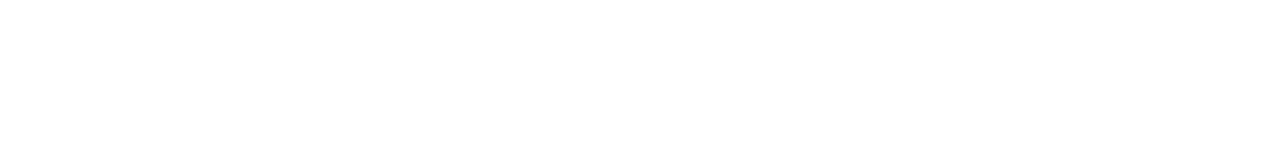
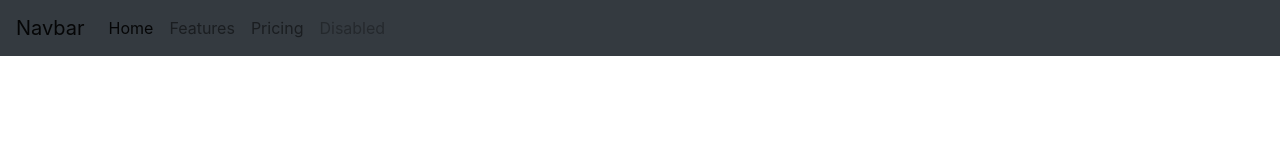
Before and after one commit to Tmuat/Visit-Kingston, a plain HTML site: page index.html in a window 1280 px wide. Drawn offline with nearby package versions, Linux system fonts and the light colour scheme.

Commit message:
Added bootstrap navbar - no custom styling done

```diff
--- a/index.html
+++ b/index.html
@@ -9,27 +9,65 @@
         href="https://stackpath.bootstrapcdn.com/bootstrap/4.5.2/css/bootstrap.min.css"
         integrity="sha384-JcKb8q3iqJ61gNV9KGb8thSsNjpSL0n8PARn9HuZOnIxN0hoP+VmmDGMN5t9UJ0Z"
         crossorigin="anonymous"
-    />
+    >
     <!-- CSS link to utilise fontawesome - link from https://www.bootstrapcdn.com/fontawesome/ -->
     <link
         rel="stylesheet"
         href="https://stackpath.bootstrapcdn.com/font-awesome/4.7.0/css/font-awesome.min.css"
         integrity="sha384-wvfXpqpZZVQGK6TAh5PVlGOfQNHSoD2xbE+QkPxCAFlNEevoEH3Sl0sibVcOQVnN"
         crossorigin="anonymous"
-    />
+    >
     <!-- CSS link to my own style sheets -->
     <link
         rel="stylesheet"
         href="assets/css/style.css"
         type="text/css"
-    />
+    >
     <!-- Link to the custom Favicon in my assets folder -->
     <link
         rel="icon"
         type="image/png"
-        href="assets/media/favicon/favicon.ico">
+        href="assets/media/favicon/favicon.ico"
+    >
     <title>Visit Kingston</title>
 </head>
 <body>
+    <!-- Header Start -->
+    <header>
+        <div class="row no-gutters">
+            <div class="col-12">
+                <!-- Basic navbar code taken from  https://getbootstrap.com/docs/4.5/components/navbar/ -->
+                <nav class="navbar navbar-expand-lg navbar-light bg-dark">
+                    <a class="navbar-brand" href="#">Navbar</a>
+                    <button class="navbar-toggler" type="button" data-toggle="collapse" data-target="#navbarNavAltMarkup" aria-controls="navbarNavAltMarkup" aria-expanded="false" aria-label="Toggle navigation">
+                        <span class="navbar-toggler-icon"></span>
+                    </button>
+                    <div class="collapse navbar-collapse" id="navbarNavAltMarkup">
+                        <div class="navbar-nav">
+                            <a class="nav-link active" href="#">Home <span class="sr-only">(current)</span></a>
+                            <a class="nav-link" href="#">Features</a>
+                            <a class="nav-link" href="#">Pricing</a>
+                            <a class="nav-link disabled" href="#" tabindex="-1" aria-disabled="true">Disabled</a>
+                        </div>
+                    </div>
+                </nav>
+            </div>
+        </div>
+    </header>
+    <!-- Header End -->
+    <!-- Section Start -->
+    <section>
+
+    </section>
+    <!-- Section End -->
+    <!-- Footer Start -->
+    <footer>
+
+    </footer>
+    <!-- Footer End -->
+    <!-- Postload Javascript Links -->
+
+    <!-- Bootstrap Javascript import - link from https://www.bootstrapcdn.com/ -->
+    <script src="https://stackpath.bootstrapcdn.com/bootstrap/4.5.2/js/bootstrap.min.js" integrity="sha384-B4gt1jrGC7Jh4AgTPSdUtOBvfO8shuf57BaghqFfPlYxofvL8/KUEfYiJOMMV+rV" crossorigin="anonymous"></script>
 </body>
 </html>
```
